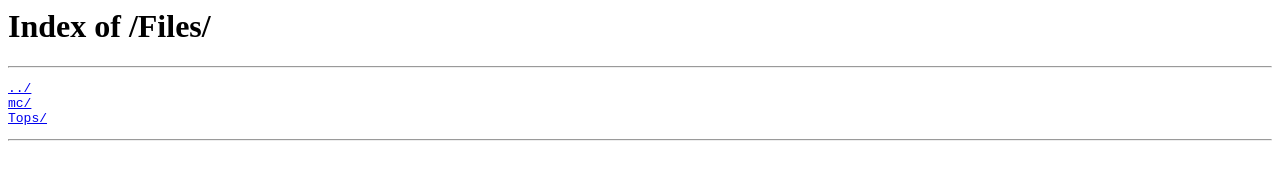
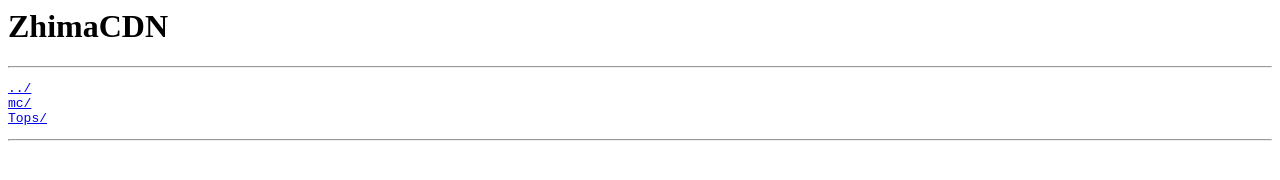
Before and after one commit to ZhimaNB/ZhimaFiles, a plain HTML site: page index.html in a window 1280 px wide. Drawn offline with Linux system fonts and the light colour scheme.

```diff
--- a/index.html
+++ b/index.html
@@ -1,10 +1,10 @@
 <html>
 <head>
 <meta http-equiv="Content-Type" content="text/html; charset=UTF-8">
-<title>Index of /Files/</title>
+<title>ZhimaCDN</title>
 </head>
 <body>
-<h1>Index of /Files/</h1>
+<h1>ZhimaCDN</h1>
 <hr>
 <pre>
 <a href="https://zhima.us.kg/">../</a>
```
